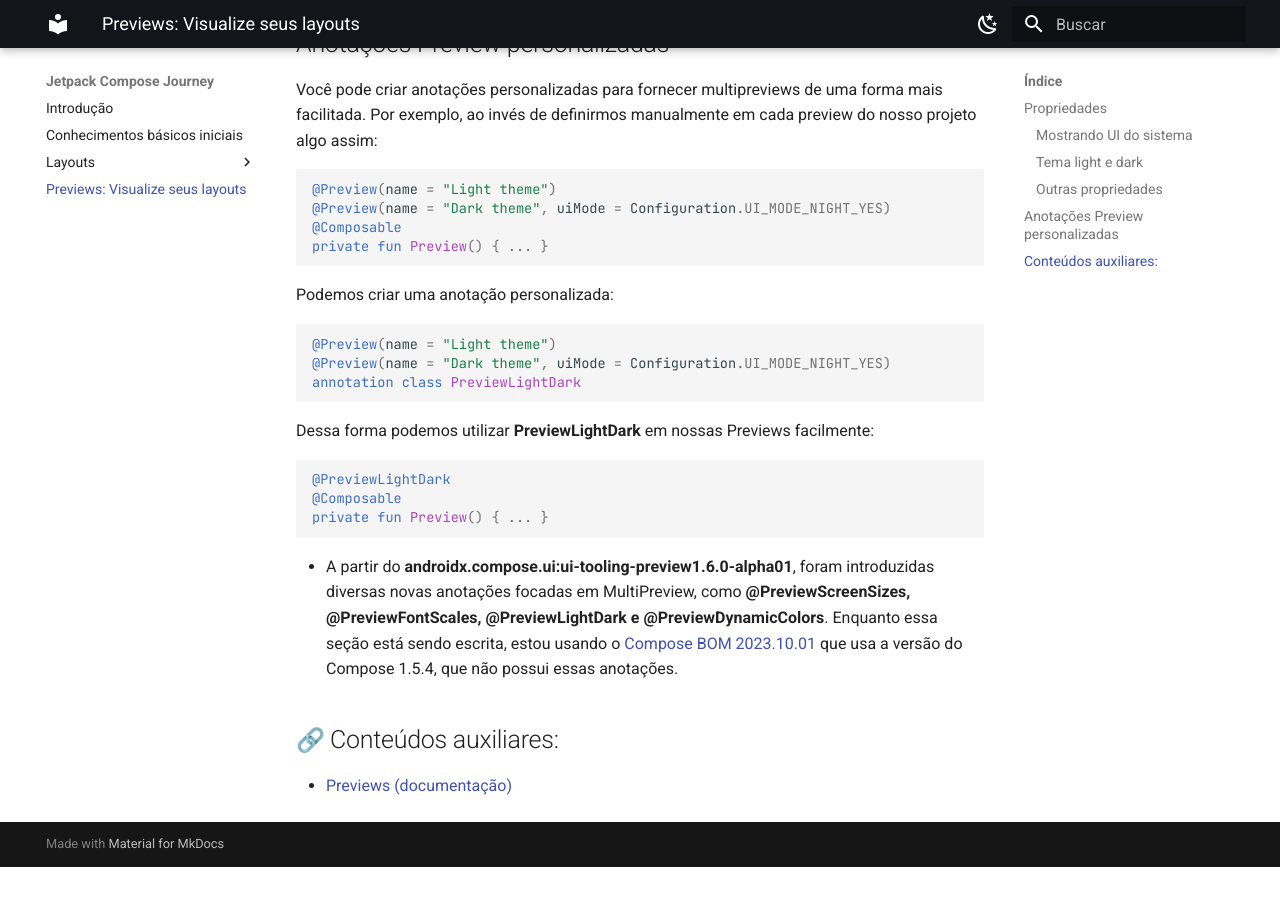
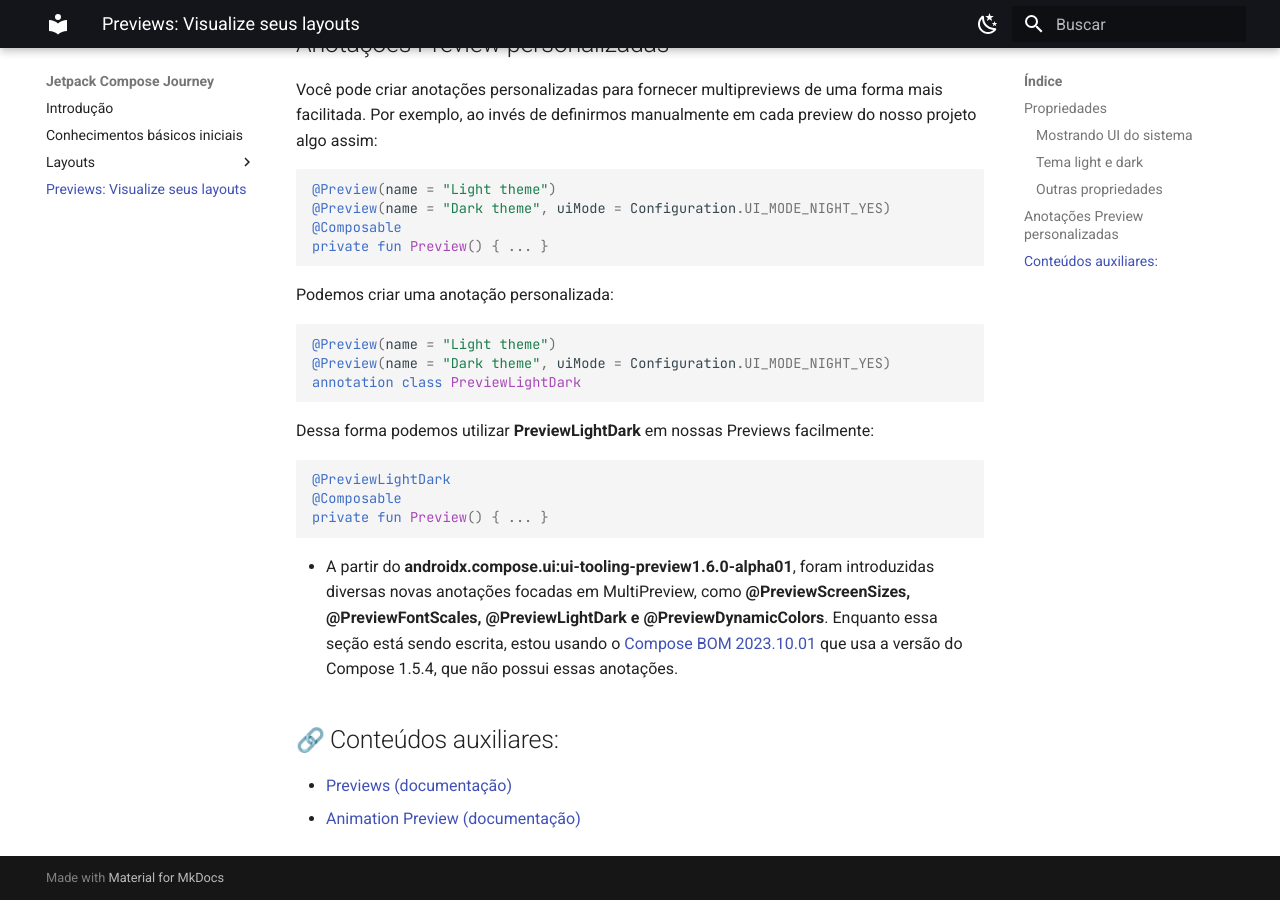
Before and after one commit to jsericksk/Jetpack-Compose-Journey, an MkDocs documentation site: the page built from docs/previews.md, in a window 1280 px wide and 900 px high, scrolled down 3692 px. Built offline with MkDocs 1.6.1 and Material for MkDocs 9.7.7, drawn with Linux system fonts in a browser that asks for light colours; emoji names are drawn with the system emoji font; before the commit the page ends 4559 px from its top, so only the background shows below that.

Commit message:
previews.md atualizado

```diff
--- a/docs/previews.md
+++ b/docs/previews.md
@@ -119,3 +119,4 @@
 
 ## :link: Conteúdos auxiliares:
 - [Previews (documentação)](https://developer.android.com/jetpack/compose/tooling/previews)
+- [Animation Preview (documentação)](https://developer.android.com/jetpack/compose/tooling/animation-preview)
```
